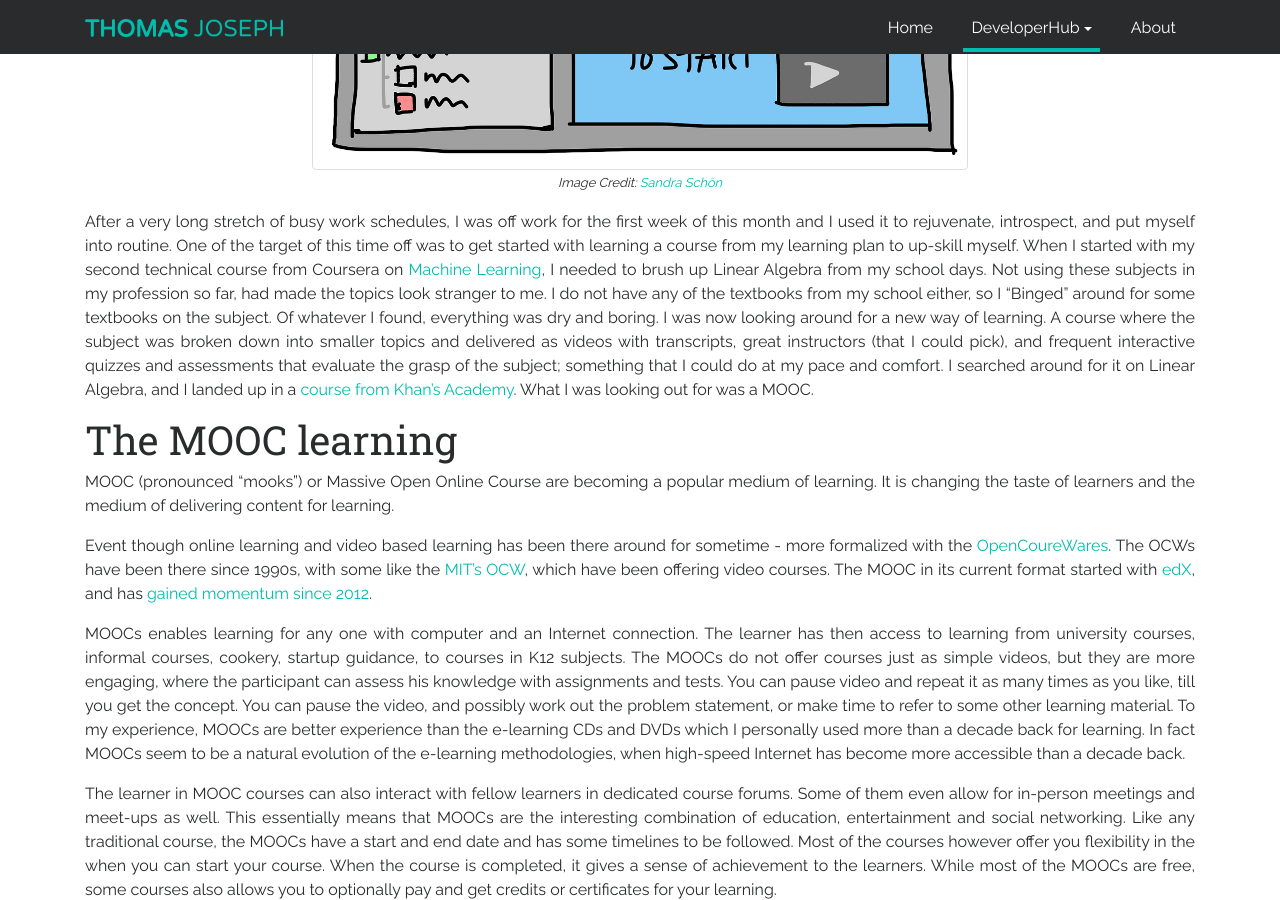
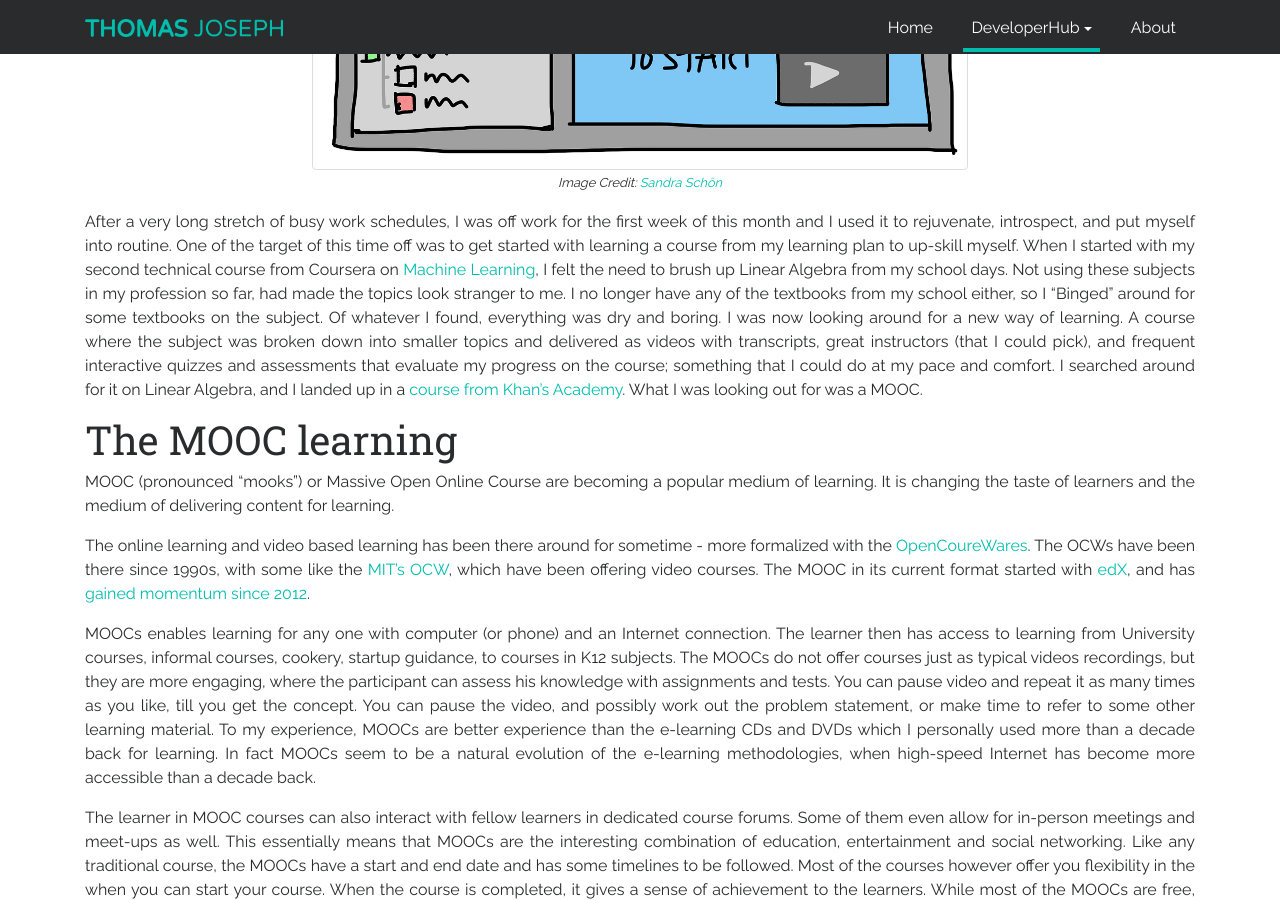
Before and after one commit to ethomasjoseph/ethomasjoseph.com, a Jekyll site: the page built from docs/_posts/2017-12-23-discovering-mooc-for-easier-learning.md, in a window 1280 px wide and 900 px high, scrolled down 654 px. Built offline with Jekyll 4.4.1, drawn with Linux system fonts in a browser that asks for light colours; comment, search, counter and statistics services are not loaded; some of the changed text lies outside the part shown.

Commit message:
Some content revision for more consistency

```diff
--- a/docs/_posts/2017-12-23-discovering-mooc-for-easier-learning.md
+++ b/docs/_posts/2017-12-23-discovering-mooc-for-easier-learning.md
@@ -8,21 +8,21 @@
 categories: [developerhub, blog]
 ---
 
-After a very long stretch of busy work schedules, I was off work for the first week of this month and I used it to rejuvenate, introspect, and put myself into routine. One of the target of this time off was to get started with learning a course from my learning plan to up-skill myself. When I started with my second technical course from Coursera on <a href="https://www.coursera.org/learn/machine-learning" target="_blank">Machine Learning</a>, I needed to brush up Linear Algebra from my school days. Not using these subjects in my profession so far, had made the topics look stranger to me. I do not have any of the textbooks from my school either, so I "Binged" around for some textbooks on the subject. Of whatever I found, everything was dry and boring. I was now looking around for a new way of learning. A course where the subject was broken down into smaller topics and delivered as videos with transcripts, great instructors (that I could pick), and frequent interactive quizzes and assessments that evaluate the grasp of the subject; something that I could do at my pace and comfort. I searched around for it on Linear Algebra, and I landed up in a <a href="https://www.khanacademy.org/math/algebra-home/alg-vectors" target="_blank">course from Khan's Academy</a>. What I was looking out for was a MOOC.
+After a very long stretch of busy work schedules, I was off work for the first week of this month and I used it to rejuvenate, introspect, and put myself into routine. One of the target of this time off was to get started with learning a course from my learning plan to up-skill myself. When I started with my second technical course from Coursera on <a href="https://www.coursera.org/learn/machine-learning" target="_blank">Machine Learning</a>, I felt the need to brush up Linear Algebra from my school days. Not using these subjects in my profession so far, had made the topics look stranger to me. I no longer have any of the textbooks from my school either, so I "Binged" around for some textbooks on the subject. Of whatever I found, everything was dry and boring. I was now looking around for a new way of learning. A course where the subject was broken down into smaller topics and delivered as videos with transcripts, great instructors (that I could pick), and frequent interactive quizzes and assessments that evaluate my progress on the course; something that I could do at my pace and comfort. I searched around for it on Linear Algebra, and I landed up in a <a href="https://www.khanacademy.org/math/algebra-home/alg-vectors" target="_blank">course from Khan's Academy</a>. What I was looking out for was a MOOC.
 
 ## The MOOC learning
 MOOC (pronounced “mooks”) or Massive Open Online Course are becoming a popular medium of learning. It is changing the taste of learners and the medium of delivering content for learning.
 
-Event though online learning and video based learning has been there around for sometime - more formalized with the <a href="https://en.wikipedia.org/wiki/OpenCourseWare" target="_blank">OpenCoureWares</a>. The OCWs have been there since 1990s, with some like the <a href="https://ocw.mit.edu/index.htm" target="_blank">MIT's OCW</a>, which have been offering video courses. The MOOC in its current format started with <a href="https://www.edx.org/" target="_blank">edX</a>, and has <a href="http://www.nytimes.com/2012/11/04/education/edlife/massive-open-online-courses-are-multiplying-at-a-rapid-pace.html" target="_blank">gained momentum since 2012</a>.
+The online learning and video based learning has been there around for sometime - more formalized with the <a href="https://en.wikipedia.org/wiki/OpenCourseWare" target="_blank">OpenCoureWares</a>. The OCWs have been there since 1990s, with some like the <a href="https://ocw.mit.edu/index.htm" target="_blank">MIT's OCW</a>, which have been offering video courses. The MOOC in its current format started with <a href="https://www.edx.org/" target="_blank">edX</a>, and has <a href="http://www.nytimes.com/2012/11/04/education/edlife/massive-open-online-courses-are-multiplying-at-a-rapid-pace.html" target="_blank">gained momentum since 2012</a>.
 
-MOOCs enables learning for any one with computer and an Internet connection. The learner has then access to learning from university courses, informal courses, cookery, startup guidance, to courses in K12 subjects. The MOOCs do not offer courses just as simple videos, but they are more engaging, where the participant can assess his knowledge with assignments and tests. You can pause video and repeat it as many times as you like, till you get the concept. You can pause the video, and possibly work out the problem statement, or make time to refer to some other learning material. To my experience, MOOCs are better experience than the e-learning CDs and DVDs which I personally used more than a decade back for learning. In fact MOOCs seem to be a natural evolution of the e-learning methodologies, when high-speed Internet has become more accessible than a decade back.
+MOOCs enables learning for any one with computer (or phone) and an Internet connection. The learner then has access to learning from University courses, informal courses, cookery, startup guidance, to courses in K12 subjects. The MOOCs do not offer courses just as typical videos recordings, but they are more engaging, where the participant can assess his knowledge with assignments and tests. You can pause video and repeat it as many times as you like, till you get the concept. You can pause the video, and possibly work out the problem statement, or make time to refer to some other learning material. To my experience, MOOCs are better experience than the e-learning CDs and DVDs which I personally used more than a decade back for learning. In fact MOOCs seem to be a natural evolution of the e-learning methodologies, when high-speed Internet has become more accessible than a decade back.
 
 The learner in MOOC courses can also interact with fellow learners in dedicated course forums. Some of them even allow for in-person meetings and meet-ups as well. This essentially means that MOOCs are the interesting combination of education, entertainment and social networking. Like any traditional course, the MOOCs have a start and end date and has some timelines to be followed. Most of the courses however offer you flexibility in the when you can start your course. When the course is completed, it gives a sense of achievement to the learners. While most of the MOOCs are free, some courses also allows you to optionally pay and get credits or certificates for your learning.
 
 ## MOOCs for fun and profit
-Even though a great medium of learning, MOOCs do not replace the traditional ways of learning. The MOOCs does not allow the learnings to personally interact with the profession / teacher. Typical MOOCs do not have the study groups as well. However, some of them have a similar concept where there are Meetups organized for the learners of a course, where you can meet your fellow learners in person. This also gives an opportunity for you to network.
+Even though a great medium of learning, MOOCs do not replace the traditional ways of learning. The MOOCs does not allow the learners to personally interact with the profession / teacher. Typical MOOCs do not have any study groups as well. However, some of them have a similar concept where there are Meetups organized for the learners of a course, where you can meet your fellow learners in person. This also gives an opportunity for the learners to network.
 
-Even if you do not consider MOOCs for your formal education, the MOOCs can serve as an excellent medium which can be used to enhance skills for professionals, or to complement your traditional learning. MOOCs bring courses from the world's best institutions at your disposal, cutting through the boundaries of distance, economic or educational background.
+Even if you do not consider MOOCs for your formal education, the MOOCs can be an excellent medium which can be used to enhance skills for professionals, or to complement your traditional learning. MOOCs bring courses from the world's best institutions at your disposal, cutting through the boundaries of distance, economic or educational background.
 
 ## Choosing your MOOC
 Before choosing your MOOC, it would be good to do some research to make sure that you get the best one out there. There are dedicated MOOC search engines and forums where you can look out for the best MOOC for the your subject. These sites often rate the courses, and previous learners would often share their experience with the course. Some of the sites where you can research for finding the MOOCs are given below:
```
